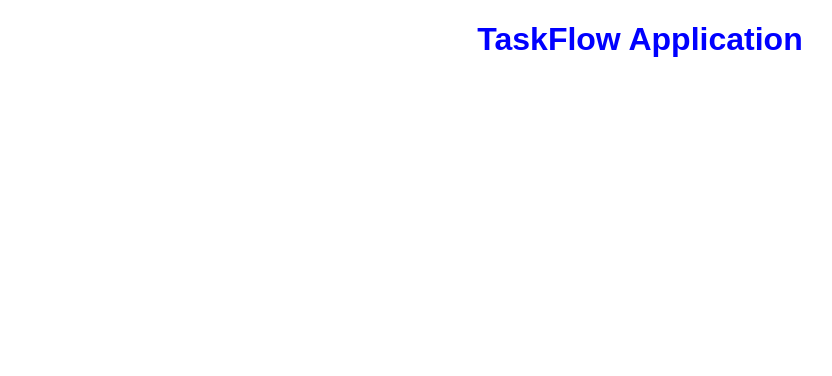
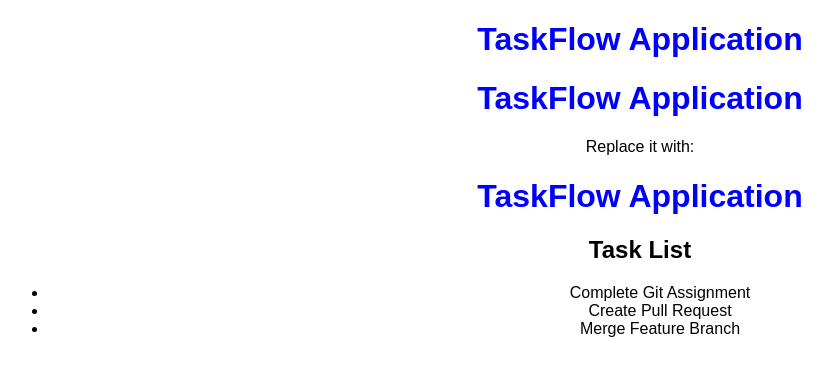
Before and after one commit to karthikeyam69-commits/taskflow, a plain HTML site: page index.html in a window 1280 px wide. Shown: the whole page, without its empty margins (0-832 px from the left). Drawn offline with Linux system fonts and the light colour scheme.

Commit message:
feat: add list tasks

```diff
--- a/index.html
+++ b/index.html
@@ -12,3 +12,13 @@
 
 </body>
 </html>
+
+<h1>TaskFlow Application</h1> Replace it with:
+<h1>TaskFlow Application</h1>
+<h2>Task List</h2>
+
+<ul>
+<li>Complete Git Assignment</li>
+<li>Create Pull Request</li>
+<li>Merge Feature Branch</li>
+</ul>
```
